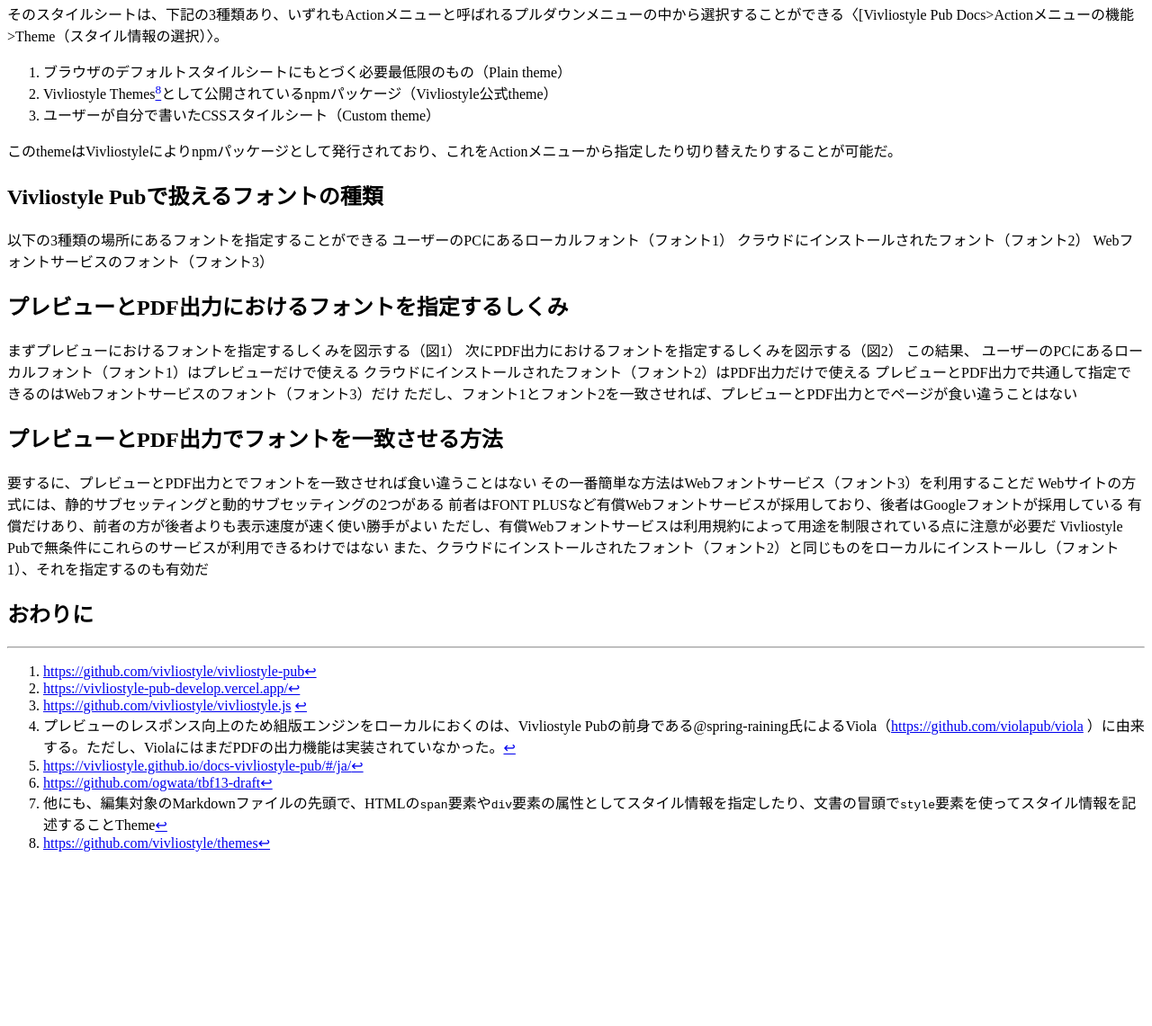
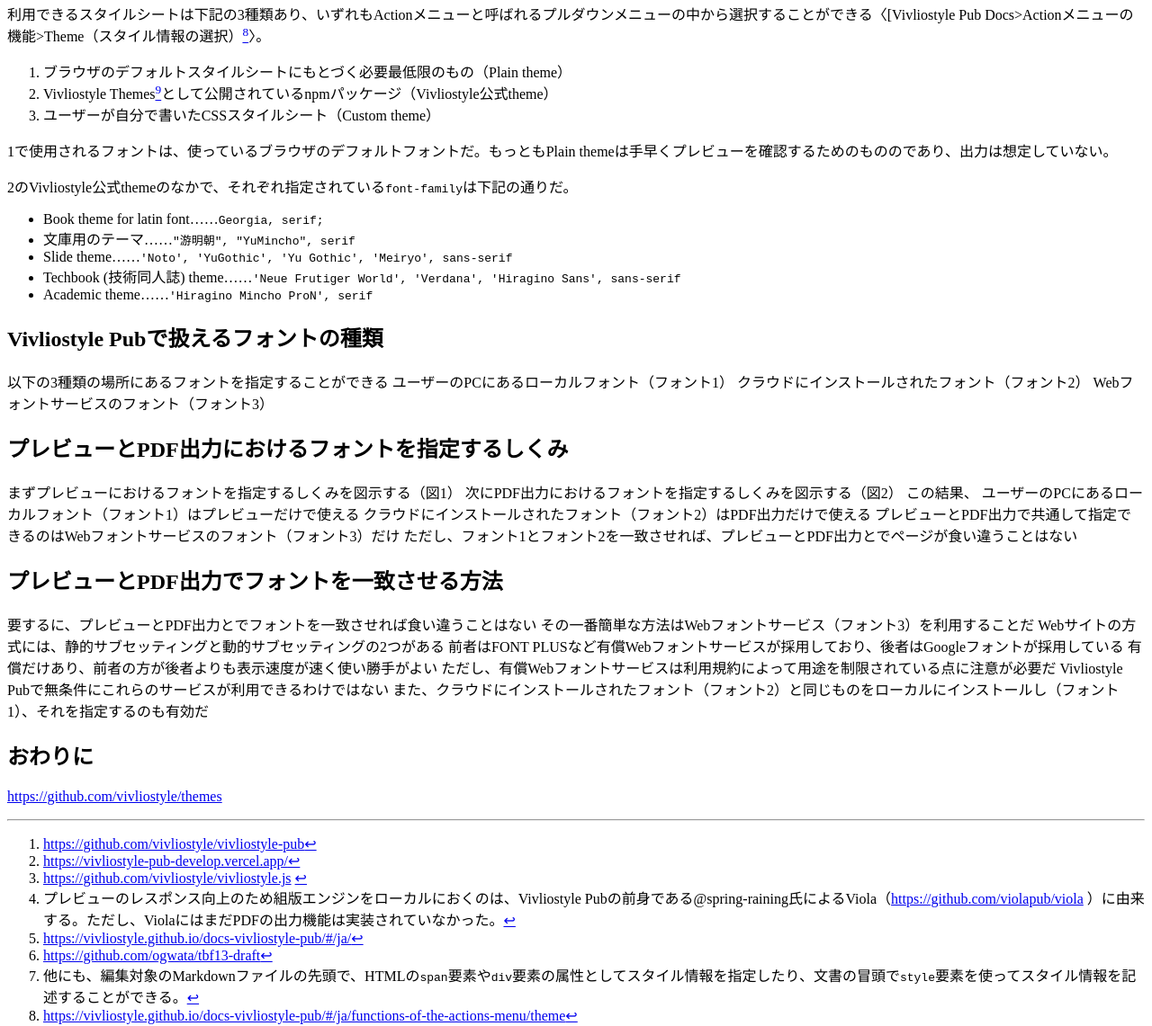
Before and after one commit to spring-raining/tbf13-draft, a website: page content/ogwata/draft-ogwata.html in a window 1280 px wide. Shown: the part 4407-5548 px from the top of the page at 90% size. Before the commit the page ends 5370 px from the top, so only its background shows below. Drawn offline with Linux system fonts and the light colour scheme; files whose address does not match are found by name.

Commit message:
Update content/ogwata/draft-ogwata.md

```diff
--- a/content/ogwata/draft-ogwata.html
+++ b/content/ogwata/draft-ogwata.html
@@ -26,13 +26,21 @@
       <section id="フォントを指定する方法" class="level2">
         <h2>フォントを指定する方法</h2>
         <p>Vivliostyle Pubでは、どのようにしてフォントや文字サイズを指定するのだろうか？　残念ながら、既存ワードプロセッサのようにテキストを選択し、その部分のフォントや文字サイズを指定するようなUIはまだなく、別途スタイルシートの中でそれらを指定することになっている<a id="fnref7" href="#fn7" class="footnote-ref" role="doc-noteref"><sup>7</sup></a>。</p>
-        <p>そのスタイルシートは、下記の3種類あり、いずれもActionメニューと呼ばれるプルダウンメニューの中から選択することができる〈[Vivliostyle Pub Docs>Actionメニューの機能>Theme（スタイル情報の選択）〉。</p>
+        <p>利用できるスタイルシートは下記の3種類あり、いずれもActionメニューと呼ばれるプルダウンメニューの中から選択することができる〈[Vivliostyle Pub Docs>Actionメニューの機能>Theme（スタイル情報の選択）<a id="fnref8" href="#fn8" class="footnote-ref" role="doc-noteref"><sup>8</sup></a>〉。</p>
         <ol>
           <li>ブラウザのデフォルトスタイルシートにもとづく必要最低限のもの（Plain theme）</li>
-          <li>Vivliostyle Themes<a id="fnref8" href="#fn8" class="footnote-ref" role="doc-noteref"><sup>8</sup></a>として公開されているnpmパッケージ（Vivliostyle公式theme）</li>
+          <li>Vivliostyle Themes<a id="fnref9" href="#fn9" class="footnote-ref" role="doc-noteref"><sup>9</sup></a>として公開されているnpmパッケージ（Vivliostyle公式theme）</li>
           <li>ユーザーが自分で書いたCSSスタイルシート（Custom theme）</li>
         </ol>
-        <p>このthemeはVivliostyleによりnpmパッケージとして発行されており、これをActionメニューから指定したり切り替えたりすることが可能だ。</p>
+        <p>1で使用されるフォントは、使っているブラウザのデフォルトフォントだ。もっともPlain themeは手早くプレビューを確認するためのもののであり、出力は想定していない。</p>
+        <p>2のVivliostyle公式themeのなかで、それぞれ指定されている<code>font-family</code>は下記の通りだ。</p>
+        <ul>
+          <li>Book theme for latin font……<code>Georgia, serif;</code></li>
+          <li>文庫用のテーマ……<code>"游明朝", "YuMincho", serif</code></li>
+          <li>Slide theme……<code>'Noto', 'YuGothic', 'Yu Gothic', 'Meiryo', sans-serif</code></li>
+          <li>Techbook (技術同人誌) theme……<code>'Neue Frutiger World', 'Verdana', 'Hiragino Sans', sans-serif</code></li>
+          <li>Academic theme……<code>'Hiragino Mincho ProN', serif</code></li>
+        </ul>
       </section>
       <section id="vivliostyle-pubで扱えるフォントの種類" class="level2">
         <h2>Vivliostyle Pubで扱えるフォントの種類</h2>
@@ -70,6 +78,7 @@
       </section>
       <section id="おわりに" class="level2">
         <h2>おわりに</h2>
+        <p><a href="https://github.com/vivliostyle/themes">https://github.com/vivliostyle/themes</a></p>
       </section>
     </section>
     <section class="footnotes" role="doc-endnotes">
@@ -81,8 +90,8 @@
         <li id="fn4" role="doc-endnote">プレビューのレスポンス向上のため組版エンジンをローカルにおくのは、Vivliostyle Pubの前身である@spring-raining氏によるViola（<a href="https://github.com/violapub/viola">https://github.com/violapub/viola</a> ）に由来する。ただし、ViolaにはまだPDFの出力機能は実装されていなかった。<a href="#fnref4" class="footnote-back" role="doc-backlink">↩</a></li>
         <li id="fn5" role="doc-endnote"><a href="https://vivliostyle.github.io/docs-vivliostyle-pub/#/ja/">https://vivliostyle.github.io/docs-vivliostyle-pub/#/ja/</a><a href="#fnref5" class="footnote-back" role="doc-backlink">↩</a></li>
         <li id="fn6" role="doc-endnote"><a href="https://github.com/ogwata/tbf13-draft">https://github.com/ogwata/tbf13-draft</a><a href="#fnref6" class="footnote-back" role="doc-backlink">↩</a></li>
-        <li id="fn7" role="doc-endnote">他にも、編集対象のMarkdownファイルの先頭で、HTMLの<code>span</code>要素や<code>div</code>要素の属性としてスタイル情報を指定したり、文書の冒頭で<code>style</code>要素を使ってスタイル情報を記述することTheme<a href="#fnref7" class="footnote-back" role="doc-backlink">↩</a></li>
-        <li id="fn8" role="doc-endnote"><a href="https://github.com/vivliostyle/themes">https://github.com/vivliostyle/themes</a><a href="#fnref8" class="footnote-back" role="doc-backlink">↩</a></li>
+        <li id="fn7" role="doc-endnote">他にも、編集対象のMarkdownファイルの先頭で、HTMLの<code>span</code>要素や<code>div</code>要素の属性としてスタイル情報を指定したり、文書の冒頭で<code>style</code>要素を使ってスタイル情報を記述することができる。<a href="#fnref7" class="footnote-back" role="doc-backlink">↩</a></li>
+        <li id="fn8" role="doc-endnote"><a href="https://vivliostyle.github.io/docs-vivliostyle-pub/#/ja/functions-of-the-actions-menu/theme">https://vivliostyle.github.io/docs-vivliostyle-pub/#/ja/functions-of-the-actions-menu/theme</a><a href="#fnref8" class="footnote-back" role="doc-backlink">↩</a></li>
       </ol>
     </section>
   </body>
```
Also changed, not shown: content/ogwata/draft-ogwata.md (+13 -6 lines).
